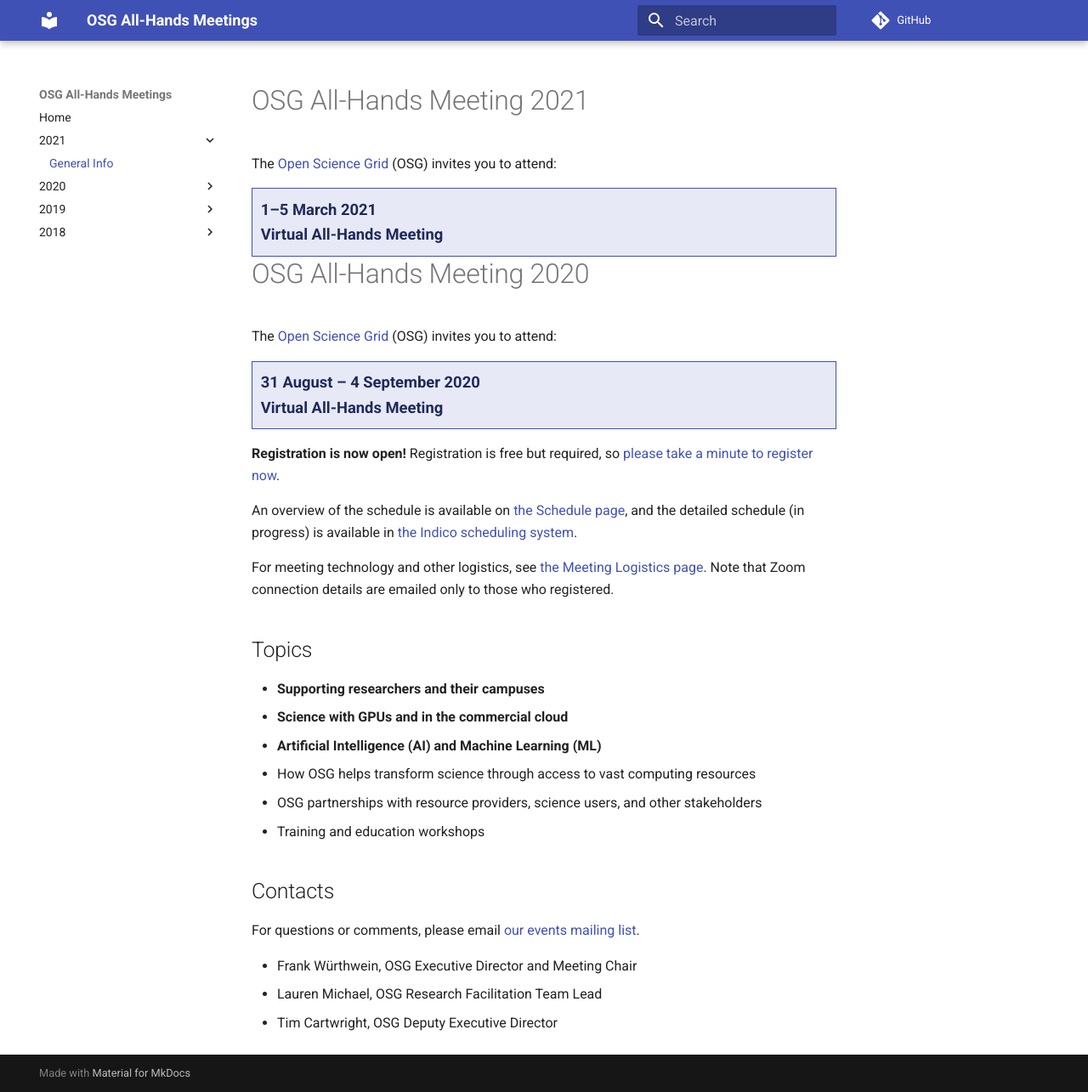
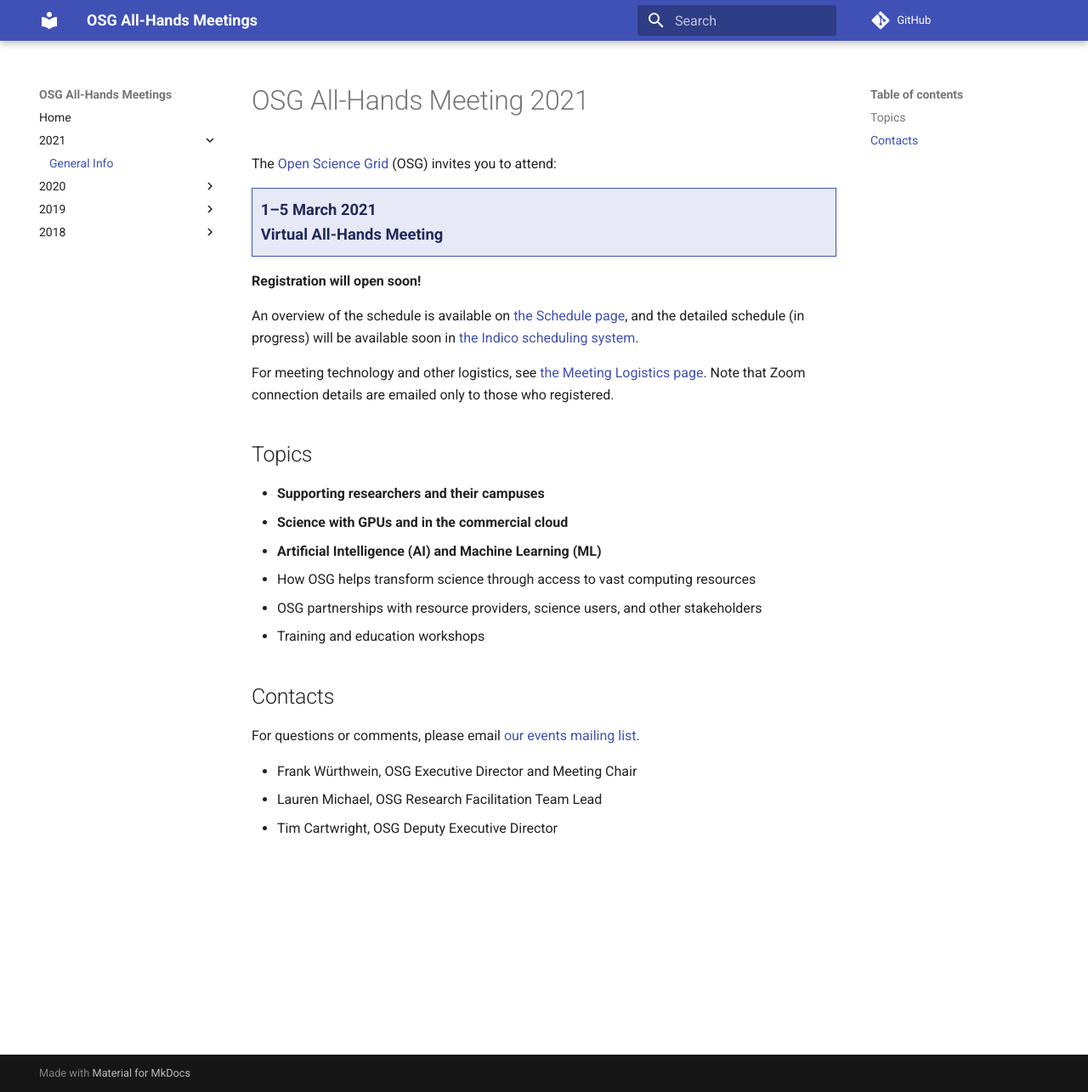
Before and after one commit to osg-htc/all-hands, an MkDocs documentation site: the page built from docs/2021/index.md, in a window 1280 px wide and 1285 px high. Shown: the whole window at 85% size. Built offline with MkDocs 1.6.1 and Material for MkDocs 9.7.7, drawn with Linux system fonts in a browser that asks for light colours; comment, search, counter and statistics services are not loaded.

Commit message:
Update index.md

```diff
--- a/docs/2021/index.md
+++ b/docs/2021/index.md
@@ -9,23 +9,12 @@
   Virtual All-Hands Meeting
 </div>
 
-# OSG All-Hands Meeting 2020
-
-The [Open Science Grid](https://www.opensciencegrid.org) (OSG)
-invites you to attend:
-
-<div style="border: 1px solid #3F51B5; color: #20295A; background-color: #E7E9F6; padding: 1ex; font-size: 115%; font-weight: bold;">
-  31 August&nbsp;&ndash;&nbsp;4 September 2020
-  <br>
-  Virtual All-Hands Meeting
-</div>
-
-**Registration is now open!** Registration is free but required, so
-[please take a minute to register now](https://indico.fnal.gov/event/INSERTLINK/registrations/).
+**Registration will open soon!** <!---Registration is free but required, so
+[please take a minute to register now](https://indico.fnal.gov/event/INSERTLINK/registrations/).--->
 
 An overview of the schedule is available on [the Schedule page](schedule.md),
-and the detailed schedule (in progress) is available in
-[the Indico scheduling system](https://indico.fnal.gov/event/INSERTLINK/timetable/).
+and the detailed schedule (in progress) will be available soon in
+[the Indico scheduling system](https://indico.fnal.gov/event/47040/timetable/).
 
 For meeting technology and other logistics, see
 [the Meeting Logistics page](technology.md).
```
